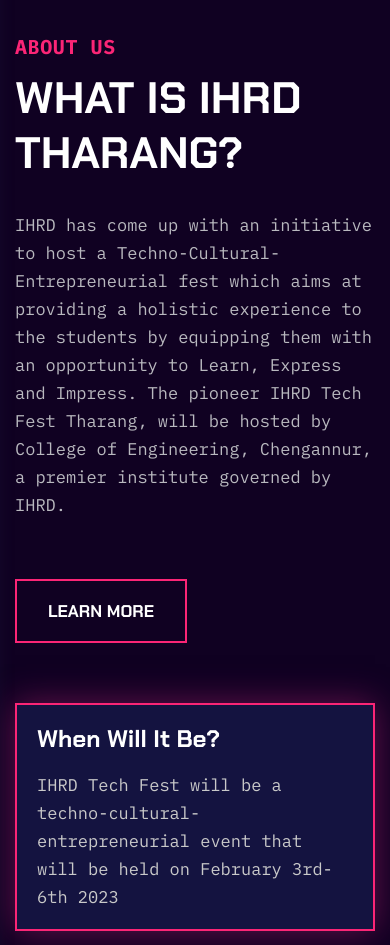
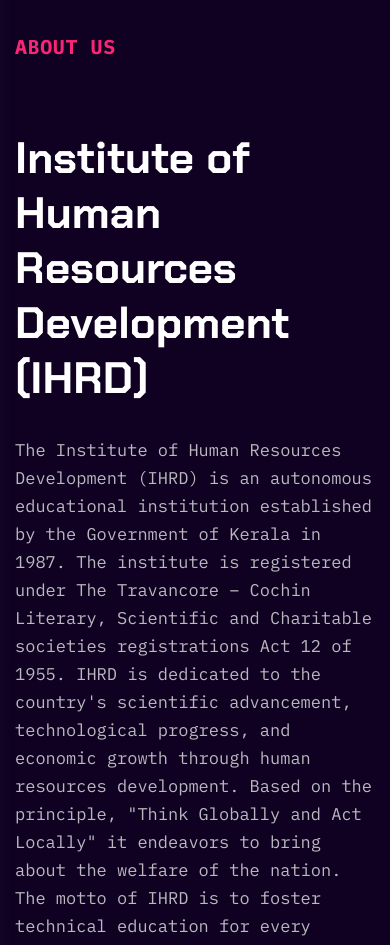
Before and after one commit to cechengannur/techx-reg-website, a React (Create React App) app: page / in a window 390 px wide. Shown: the part 1020-1965 px from the top of the page. Built offline with nearby package versions, Linux system fonts and the light colour scheme.

Commit message:
Contact + about + Menu bar updated

```diff
--- a/src/features/about/index.jsx
+++ b/src/features/about/index.jsx
@@ -13,30 +13,52 @@
     const {data} = props;
 
     const [dataBlock] = useState(
+        [{
+            id:0,
+
+            title: 'Institute of Human Resources Development (IHRD)',
+            desc : 'The Institute of Human Resources Development (IHRD) is an autonomous educational institution established by the Government of Kerala in 1987. The institute is registered under The Travancore – Cochin Literary, Scientific and Charitable societies registrations Act 12 of 1955. IHRD is dedicated to the country\'s scientific advancement, technological progress, and economic growth through human resources development. Based on the principle, "Think Globally and Act Locally" it endeavors to bring about the welfare of the nation. The motto of IHRD is to foster technical education for every single one.The first name of IHRD was the Institute of Human Resources Development for Electronics (IHRDE). Later it was renamed and now bears the name IHRD. IHRD founded and manages many technical schools, engineering colleges, polytechnics, and applied science colleges.',
+            link: 'http://ihrd.ac.in/'
+        },
         {
-            subtitle : 'About Us',
-            title: 'What is IHRD Tharang?',
-            desc : 'IHRD has come up with an initiative to host a Techno-Cultural-Entrepreneurial fest which aims at providing a holistic experience to the students by equipping them with an opportunity to Learn, Express and Impress. The pioneer IHRD Tech Fest Tharang, will be hosted by College of Engineering, Chengannur, a premier institute governed by IHRD.'
+            id:1,
+
+            title: 'College of Engineering, Chengannur (CEC)',
+            desc : 'The College of Engineering Chengannur commonly known as CEC, is an engineering institute in the state of Kerala, India that the Government of Kerala established under the aegis of the Institute of Human Resources Development in 1993. The college is located in Chengannur, Alappuzha. It has been approved by the All India Council for Technical Education (AICTE) and is affiliated with APJ Abdul Kalam Technological University (KTU).',
+            desc2: 'An idyllic place to work and study in Kerala. Supercalifragilisticexpialidocious environment, brilliant teachers, and a great atmosphere. You\'ll eventually love everything about this college, even the security people or the tree welcoming you to the college. Alappuzha district the college has access to all means of transport, communication, and lodging facilities. It has a well-equipped infrastructure in classroom and lab facilities. The Training and Placement Cell, (TPC) is a body of active students, guided by Staff-in-Charge. Student members are specially selected to carry out the responsible working of the cell. The TPC dedicates itself to helping students develop their personalities and establish their careers. During this academic year, MCA has also started.',
+            link: 'https://ceconline.edu/'
+        },
+        {
+            id:2,
+            title:'IHRD THARANG\'23',
+            desc:'A National Techno-Cultural-Entrepreneurial Fest Organized by IHRD (Established by the Govt. of Kerala) will be held on the 3rd, 4th, 5th, and 6th of February 2023. Which aims at providing a holistic experience to the students by equipping them with an opportunity to Learn, Express, and Impress. The pioneer IHRD Tech Fest Tharang will be hosted by the College of Engineering, Chengannur, a premier institute governed by IHRD. The event will host various guests from the Ministry of Higher Education, National Research Laboratories, Industries, Investors, Entrepreneurs, District & Local Administration, Agriculture, and many other reputed organizations.'
         }
+    ]
     )
 
     return (
         <section className="tf-section tf-about">
             <div className="container">
                 <div className="row">
-                    <div className="col-xl-5 col-md-12">
-                        <div className="content-about mobie-40" data-aos="fade-up" data-aos-duration="800">
-                            <div className="tf-title st2">
-                                <p className="h8 sub-title">{dataBlock.subtitle}</p>
-                                <h4 className="title">{dataBlock.title}</h4>
-                            </div>
-                            <p>{dataBlock.desc}</p>
-                                <Button title="Learn More" path='' onClick={()=>{
-                                    window.open('https://ceconline.edu/', '_blank');
-                                }}/>
-                        </div>
+                    <div className="col-xl-12 col-md-12">
+                    <div className="tf-title st2">
+                    <p className="h8 sub-title">About Us</p>
                     </div>
-                    <div className="col-xl-7 col-md-12">
+                        {dataBlock.map(
+                            item =>(
+                                <div className="content-about mobie-40" data-aos="fade-up" data-aos-duration="800">
+
+
+                                            <h4 className="title">{item.title}</h4>
+
+                                    <p>{item.desc}</p>
+                                    <p>{item.desc2}</p>
+                                    <Button title="Learn More" path='' onClick={()=>{window.open(`${item.link}`, '_blank');}}/>
+                                </div>
+                            )
+                        )}
+                    </div>
+                    {/* <div className="col-xl-7 col-md-12">
                         <div className="wrap-about" data-aos="fade-up" data-aos-duration="800">
                             {
                                 data.map(item => (
@@ -44,7 +66,7 @@
                                 ))
                             }
                         </div>
-                    </div>
+                    </div> */}
                 </div>
             </div>
         </section>
--- a/src/features/about/styles.scss
+++ b/src/features/about/styles.scss
@@ -10,7 +10,7 @@
         }
     }
     .content-about {
-
+        margin-top: 4em;
         .social {
             @include flex2;
             margin-top: 47px;
--- a/src/pages/Contact.jsx
+++ b/src/pages/Contact.jsx
@@ -33,17 +33,24 @@
                                 <button className="tf-button btn-effect" type="submit"><span className="boder-fade"></span><span className="effect">Send Message</span></button>
                             </form>
                         </div> */}
-                        <div className="col-xl-8  col-md-12">
+                        <div className="col-xl-12  col-md-2">
                             <div className="contact-details" data-aos="fade-left" data-aos-duration="800">
-                                <div className="adress wrap-fx">
-                                    <div className="location">
+                                <div className="adress fx ">
+                                    <div className="location ">
                                         <h6>Location</h6>
                                         <ul>
                                             <li>College of Engineering Chengannur Chengannur P.O. Alapuzha District Kerala PIN 689121</li>
                                         </ul>
                                     </div>
+                                    <br/>
                                     <div className="mail">
-                                        <h6>Contact Us</h6>
+                                        <h6>Developer Contact</h6>
+                                        <ul>
+                                            <li>+91 9995-703-457</li>
+                                            <li>alwinjohn231@gmail.com</li>
+                                        </ul>
+                                        <br/>
+                                        <h6>Other</h6>
                                         <ul>
                                             <li>+91 9207-601-202</li>
                                             <li>ihrdtechfest@ceconline.edu</li>
--- a/src/pages/HomeOne.jsx
+++ b/src/pages/HomeOne.jsx
@@ -1,5 +1,5 @@
 import React from 'react';
-
+import TshirtImg from "../assets/images/extra/tharang-t-shirt.png";
 import '../scss/components/section.scss';
 import '../scss/components/box.scss';
 import Slider from '../components/slider';
@@ -20,6 +20,7 @@
 import dataPartner from '../assets/fake-data/data-partner';
 import FAQ from '../features/faq';
 import dataFaq from '../assets/fake-data/data-faq';
+import { NikeCard } from '../components/nikeCard';
 
 
 function HomeOne(props) {
@@ -29,6 +30,8 @@
         <Slider data={dataSlider} />
 
         <About data={dataAbout} />
+
+        {/* <NikeCard data={TshirtImg} link="http://min.lc/oirgn"/> */}
 
         <Project data={dataProject} />
 
@@ -40,7 +43,7 @@
 
         <Blog data={dataBlog} />
 
-        {/* <Partner data={dataPartner} /> */}
+        <Partner data={dataPartner} />
 
         <FAQ data={dataFaq} />
 
--- a/src/pages/NftItemDetails.jsx
+++ b/src/pages/NftItemDetails.jsx
@@ -30,13 +30,13 @@
                                             <svg width="12" height="8" viewBox="0 0 12 8" fill="none" xmlns="http://www.w3.org/2000/svg">
                                                 <path d="M6 0.423828C3.70727 0.423828 1.62811 1.6782 0.0938938 3.71563C-0.031298 3.88256 -0.031298 4.11576 0.0938938 4.28268C1.62811 6.32257 3.70727 7.57694 6 7.57694C8.29273 7.57694 10.3719 6.32257 11.9061 4.28513C12.0313 4.11821 12.0313 3.88501 11.9061 3.71809C10.3719 1.6782 8.29273 0.423828 6 0.423828ZM6.16447 6.51895C4.64253 6.61468 3.3857 5.36031 3.48144 3.83592C3.55999 2.57909 4.57871 1.56037 5.83553 1.48182C7.35747 1.38609 8.6143 2.64046 8.51857 4.16485C8.43756 5.41922 7.41884 6.43794 6.16447 6.51895ZM6.08837 5.3554C5.26849 5.40695 4.59098 4.7319 4.64498 3.91201C4.68671 3.23451 5.23658 2.6871 5.91409 2.64291C6.73397 2.59136 7.41148 3.26642 7.35747 4.0863C7.31329 4.76626 6.76343 5.31367 6.08837 5.3554Z" fill="white"/>
                                             </svg>
-                                            1014
+                                            2032
                                         </Link>
                                         <Link to="#" className="heart">
                                             <svg width="16" height="14" viewBox="0 0 16 14" fill="none" xmlns="http://www.w3.org/2000/svg">
                                                 <path d="M14.7145 1.64672C12.9744 -0.092941 10.1436 -0.092941 8.40393 1.64672L7.99986 2.05055L7.59603 1.64672C5.85637 -0.0931765 3.02531 -0.0931765 1.28565 1.64672C-0.418689 3.35105 -0.429756 6.05261 1.25998 7.93096C2.80114 9.64354 7.34643 13.3435 7.53928 13.5001C7.6702 13.6065 7.82773 13.6583 7.98432 13.6583C7.9895 13.6583 7.99468 13.6583 7.99963 13.6581C8.16163 13.6656 8.32481 13.61 8.45997 13.5001C8.65282 13.3435 13.1986 9.64354 14.7402 7.93072C16.4297 6.05261 16.4186 3.35105 14.7145 1.64672ZM13.69 6.98578C12.4884 8.32066 9.18546 11.0738 7.99963 12.0508C6.8138 11.074 3.51155 8.32113 2.31018 6.98602C1.13142 5.67586 1.12035 3.80999 2.28452 2.64582C2.87908 2.05149 3.6599 1.75409 4.44072 1.75409C5.22154 1.75409 6.00236 2.05126 6.59693 2.64582L7.48512 3.53401C7.59085 3.63974 7.72412 3.70285 7.86399 3.72498C8.09099 3.77372 8.33729 3.71038 8.51389 3.53425L9.40256 2.64582C10.5919 1.45693 12.5266 1.45716 13.7152 2.64582C14.8794 3.80999 14.8683 5.67586 13.69 6.98578Z" fill="white"/>
                                                 </svg>
-                                            982
+                                            1982
                                         </Link>
                                     </div>
                                     {/* <div className="right-box">
```
Also changed, not shown: src/pages/menu.js (+45 -40 lines).
